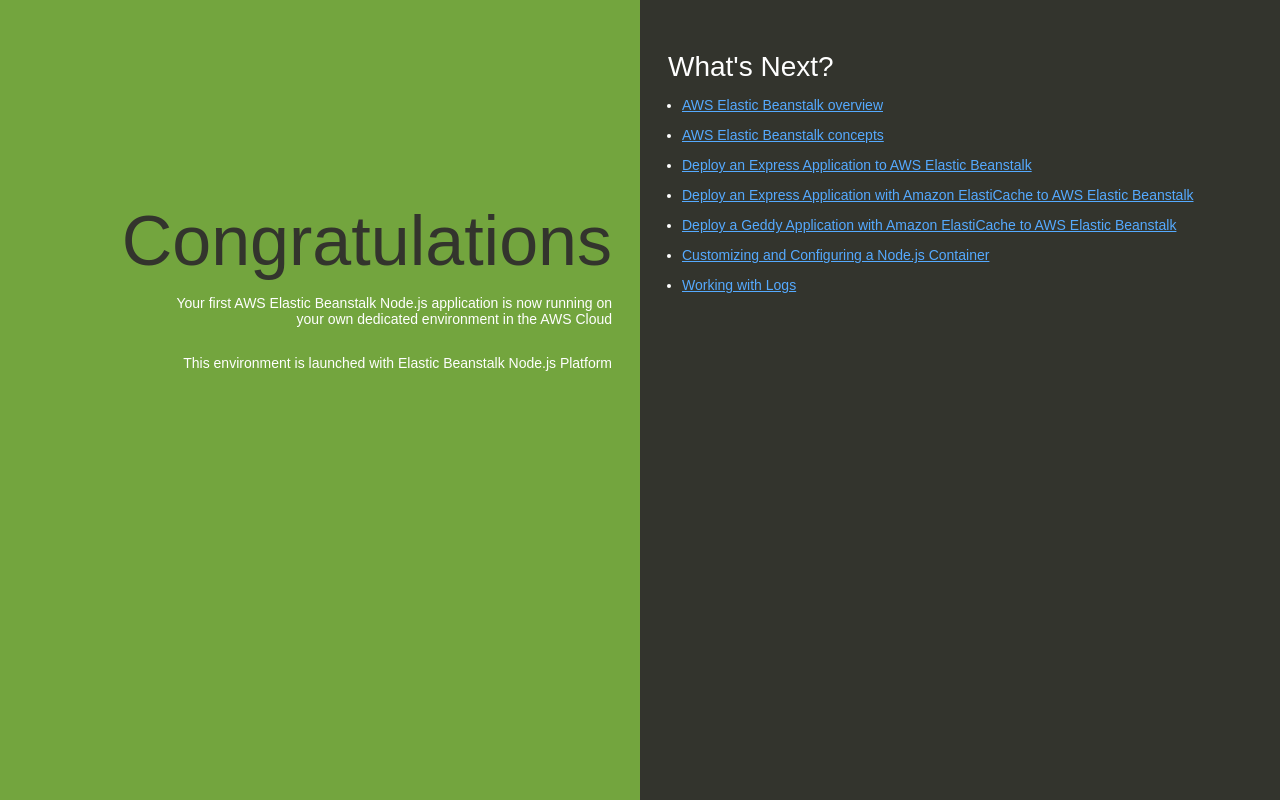
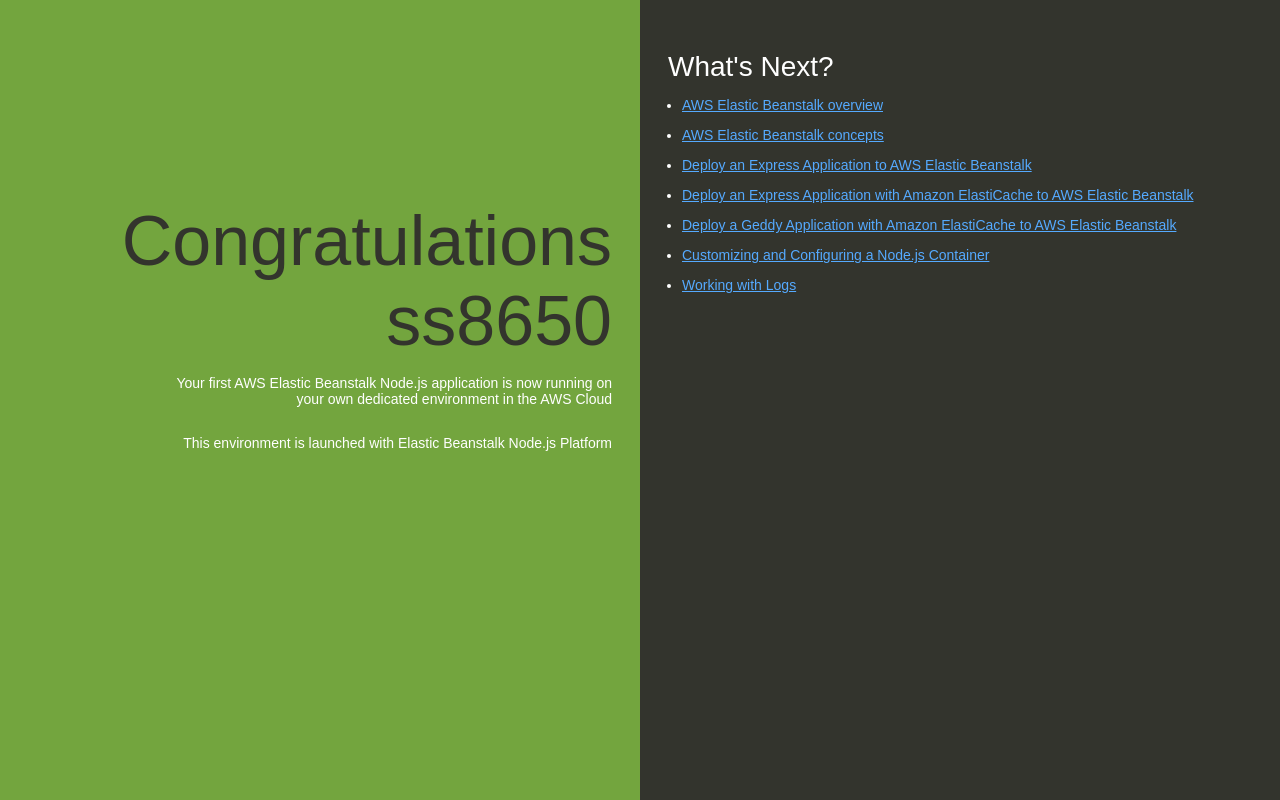
Before and after one commit to ss8650/aws-test-devops, a website: page index.html in a window 1280 px wide. Drawn offline with Linux system fonts and the light colour scheme.

Commit message:
Update index.html

```diff
--- a/index.html
+++ b/index.html
@@ -74,7 +74,7 @@
   </head>
   <body>
     <div class="textColumn">
-      <h1>Congratulations</h1>
+      <h1>Congratulations ss8650</h1>
       <p>Your first AWS Elastic Beanstalk Node.js application is now running on your own dedicated environment in the AWS Cloud</p>
       <p>This environment is launched with Elastic Beanstalk Node.js Platform</p>
     </div>
```
